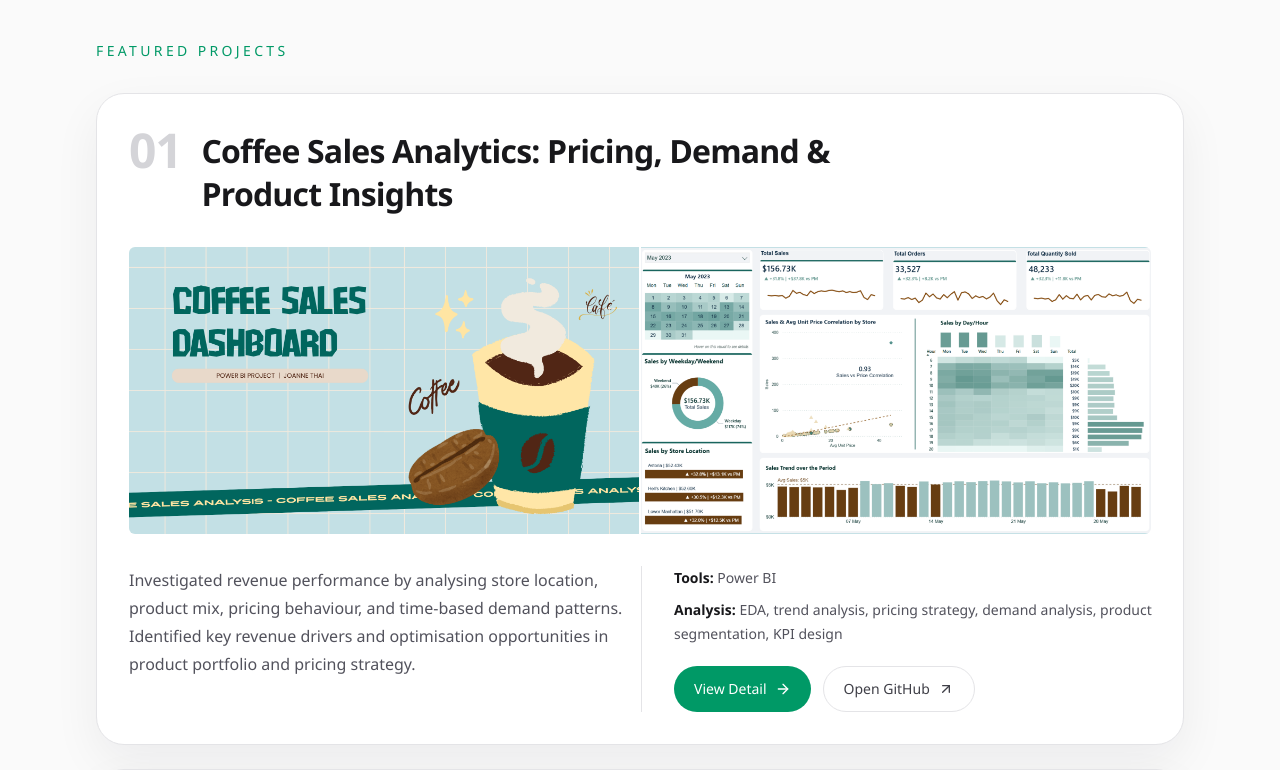
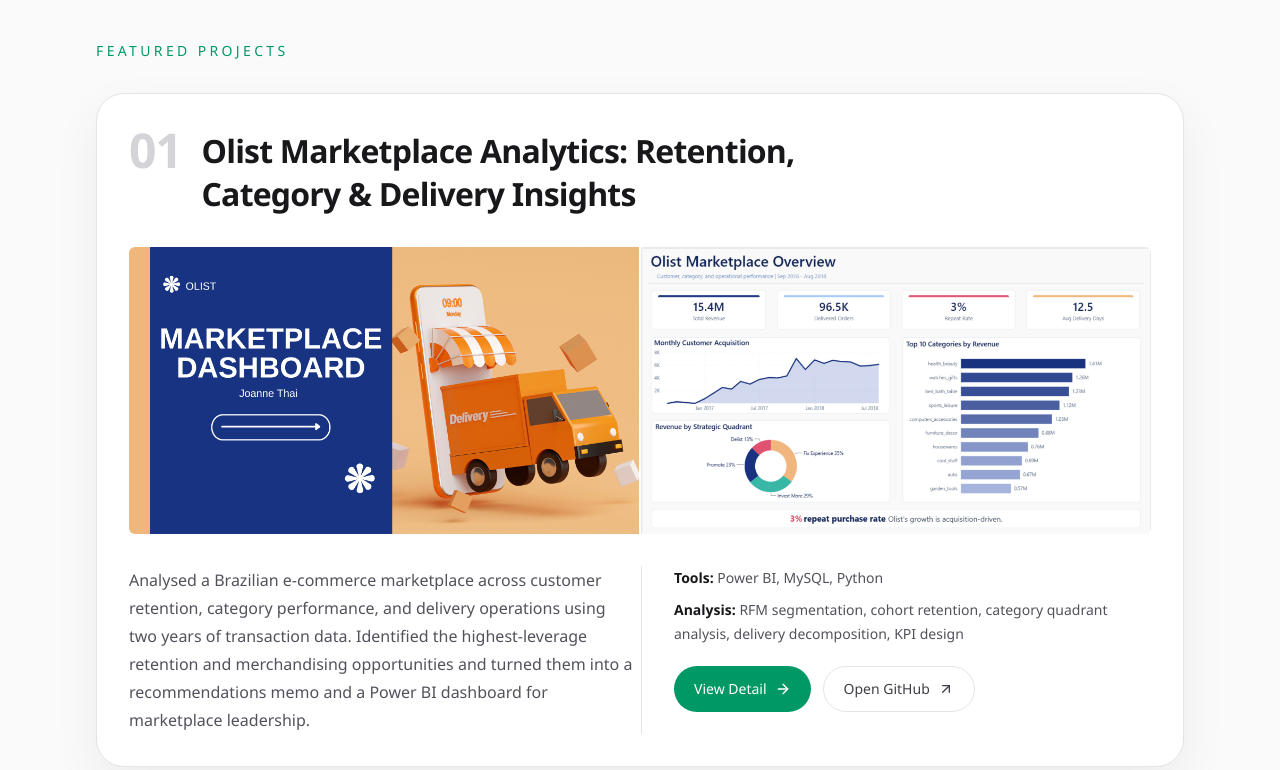
Before and after one commit to joanne-thai/joanne-thai.github.io, a React (Vite) app: page / in a window 1280 px wide. Shown: the part 1160-1930 px from the top of the page. Built offline with nearby package versions, Linux system fonts and the light colour scheme.

Commit message:
update data

```diff
--- a/src/data/portfolio.ts
+++ b/src/data/portfolio.ts
@@ -116,8 +116,63 @@
   },
   projects: [
     {
+      id: "olist-marketplace-analytics",
+      index: "01",
+      slug: "olist-marketplace-analytics",
+      title:
+        "Olist Marketplace Analytics: Retention, Category & Delivery Insights",
+      category: "Power BI",
+      shortDescription:
+        "Analysed a Brazilian e-commerce marketplace across customer retention, category performance, and delivery operations using two years of transaction data. Identified the highest-leverage retention and merchandising opportunities and turned them into a recommendations memo and a Power BI dashboard for marketplace leadership.",
+      tools: "Power BI, MySQL, Python",
+      analysis:
+        "RFM segmentation, cohort retention, category quadrant analysis, delivery decomposition, KPI design",
+      thumbnail: ["/images/7.png", "/images/8.png"],
+      githubUrl: "https://github.com/joanne-thai/olist_commercial_analytics",
+      detailPageEnabled: true,
+      powerbiEmbedUrl:
+        "https://app.powerbi.com/view?r=eyJrIjoiMzdlMGQ2ZmUtZTE5OS00ZDQ3LWE2MWMtYTg0NmFhYTY2MjlmIiwidCI6IjhiNmM0ZDY5LTc5OTMtNDgyYy04OGU5LTZmOWM5ZjlhMDBiOSJ9",
+      images: ["/images/8.png"],
+      badge: "Featured Project",
+      detail: {
+        subtitle:
+          "Turning two years of marketplace transactions into a decision-ready view of retention, category, and delivery.",
+        overview:
+          "This project turned two years of Olist marketplace transactions into a decision-ready view of customer retention, category performance, and delivery operations. It examines where revenue concentrates, which customers are worth keeping, and how delivery shapes satisfaction and repeat purchase across a Brazilian e-commerce marketplace of 96K delivered orders.",
+        businessProblem:
+          "Olist's leadership needed to know where its commercial leverage actually sits in a marketplace defined by structurally low loyalty. The open questions were which categories to invest in versus fix, which customers to retain, and whether late delivery was costing repeat purchase, and if so, where in the delivery chain the problem lived.",
+        dataset:
+          "The Olist public dataset covers roughly 99K orders from 93K customers between September 2016 and August 2018, spanning 73 product categories, 27 Brazilian states, and around 3,000 sellers. Nine raw tables, orders, items, customers, sellers, products, payments, reviews, geolocation, and category translations, were joined into a single delivered-orders fact table, which fed aggregated summary tables for each analysis.",
+        approach: [
+          "Loaded the 9 raw CSVs into MySQL and built a central `fact_orders` table in SQL as the analytical foundation.",
+          "Segmented customers with RFM, historic CLV, and cohort retention to find the highest-value and most at-risk groups.",
+          "Scored all 73 categories on revenue growth versus review quality and plotted them as a strategic quadrant.",
+          "Decomposed delivery time into payment, seller handover, and carrier transit phases, and linked delivery experience to review scores and repeat purchase.",
+          "Built DAX measures and a four-page Power BI dashboard, Overview, Customer Lens, Category Performance, and Operations and Experience.",
+        ],
+        keyInsights: [
+          "35% of revenue sits in growing categories rated below average, concentrated in four, bed bath, watches, furniture, and office furniture, with office furniture the weakest at 3.52.",
+          "Late delivery is a carrier problem, not a seller one. Carrier transit is 74% of the customer wait and quadruples for the latest orders.",
+          "Customers reward early delivery rather than punishing lateness. Repeat purchase lifts 31% when the first order arrives early, while late orders return at the same rate as on-time.",
+          "The marketplace is acquisition-driven, a 3% repeat rate with 94% of revenue from one-time buyers, and its largest retention asset, the Cannot Lose Them segment (15.5% of customers, 29% of revenue), is now dormant.",
+        ],
+        toolsUsed: [
+          "Power BI",
+          "MySQL",
+          "Python (pandas, SQLAlchemy, matplotlib, seaborn)",
+          "DAX",
+        ],
+        recommendations: [
+          "Run a 60-day operational diagnostic on the four high-revenue, low-rated categories, starting with office furniture.",
+          "Overhaul the carrier portfolio in the 9 underperforming states, with a separate diagnostic for Rio de Janeiro's urban-density problem.",
+          "Tighten the delivery-time promise so more orders land in the early bucket, the cheapest retention lever available.",
+          "Launch a win-back campaign for the dormant Cannot Lose Them segment, whose historic value justifies a meaningful incentive.",
+        ],
+      },
+    },
+    {
       id: "coffee-sales-powerbi",
-      index: "01",
+      index: "02",
       slug: "coffee-sales-powerbi",
       title: "Coffee Sales Analytics: Pricing, Demand & Product Insights",
       category: "Power BI",
@@ -130,7 +185,6 @@
       detailPageEnabled: true,
       powerbiEmbedUrl: "https://app.powerbi.com/view?r=eyJrIjoiNzlmYjhiMGItMjBkZC00ZGQ1LTgzODgtNjAzYWI2NDQyNTU5IiwidCI6IjhiNmM0ZDY5LTc5OTMtNDgyYy04OGU5LTZmOWM5ZjlhMDBiOSJ9",
       images: ["/images/1.png", "/images/2.png"],
-      badge: "Featured Project",
       detail: {
         subtitle: "Pinpointing which pricing and category shifts could unlock revenue growth across stores.",
         overview:
@@ -160,7 +214,7 @@
     },
     {
       id: "emergency-room-operations-analytics-powerbi",
-      index: "02",
+      index: "03",
       slug: "emergency-room-operations-analytics-powerbi",
       title: "Emergency Room Operations Analytics",
       category: "Power BI",
@@ -202,7 +256,7 @@
     },
     {
        id: "pizza-sales-analytics-powerbi",
-      index: "03",
+      index: "04",
       slug: "pizza-sales-analytics-powerbi",
       title: "Pizza Sales & Product Performance Analytics",
       category: "Power BI",
@@ -245,7 +299,7 @@
 
     {
       id: "netflix-user-behavior-analysis",
-      index: "04",
+      index: "05",
       slug: "netflix-user-behavior-analysis",
       title: "Netflix User Behavior Analysis: SQL & Python Workflow",
       category: "SQL / Python",
@@ -267,7 +321,7 @@
     },
     {
       id: "retail-sales-performance-analysis-sql",
-      index: "05",
+      index: "06",
       slug: "retail-sales-performance-analysis-sql",
       title: "Retail Sales Performance Analysis",
       category: "SQL",
```
Also changed, not shown: public/images/7.png (added), public/images/8.png (added).
